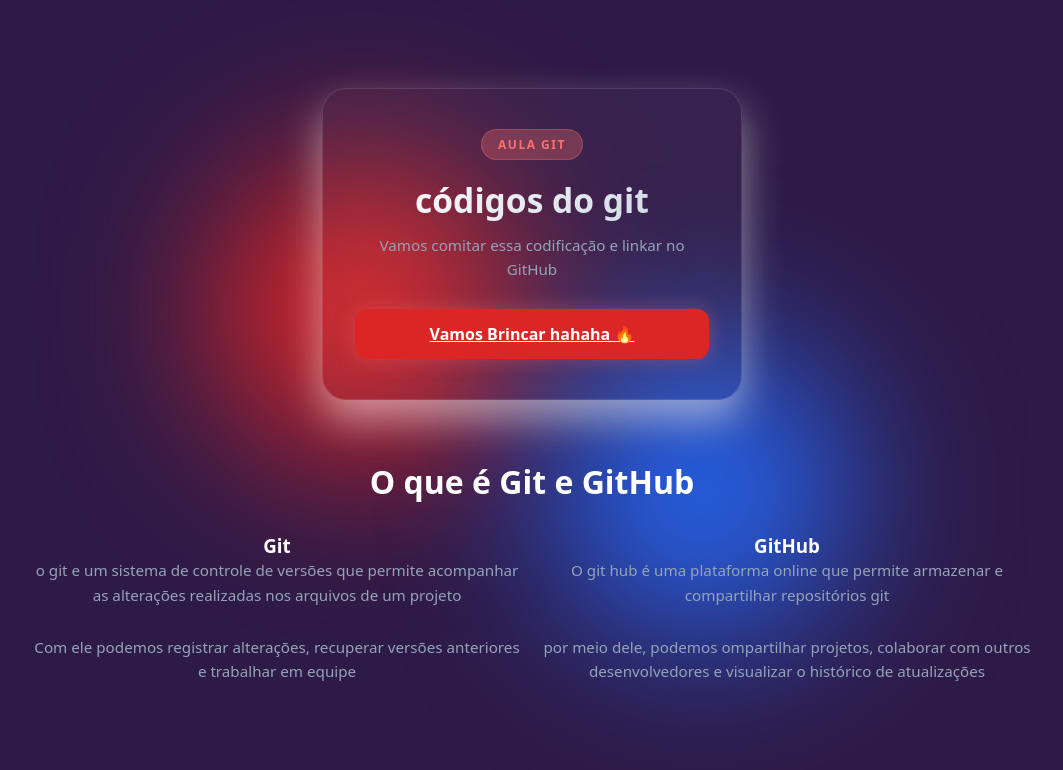
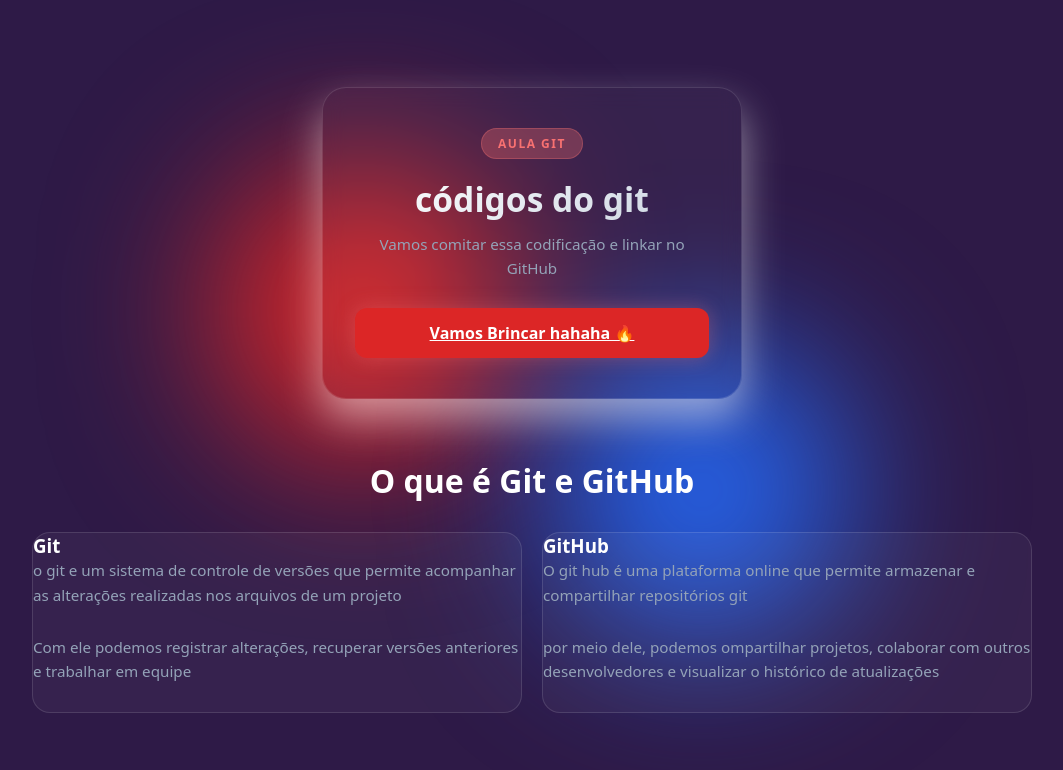
Before and after one commit to saragabrielli154-spec/atividade, a plain HTML site: page index.html in a window 1280 px wide. Shown: the whole page, without its empty margins (108-1171 px from the left). Drawn offline with Linux system fonts and the light colour scheme.

Commit message:
fiz o info card

```diff
--- a/style.css
+++ b/style.css
@@ -135,3 +135,14 @@ transition: all 0.3s ease;
     grid-template-columns: repeat(2, 1fr);
     gap: 20px;
 }
+
+.info-card{
+    background: rgba(255, 255, 255, 0.04);
+    border: 1px solid rgba(255, 255, 255, 0.12);
+
+    border-radius: 18px;
+
+    text-align: left;
+
+    transition: 0.3s ease;
+}
```
